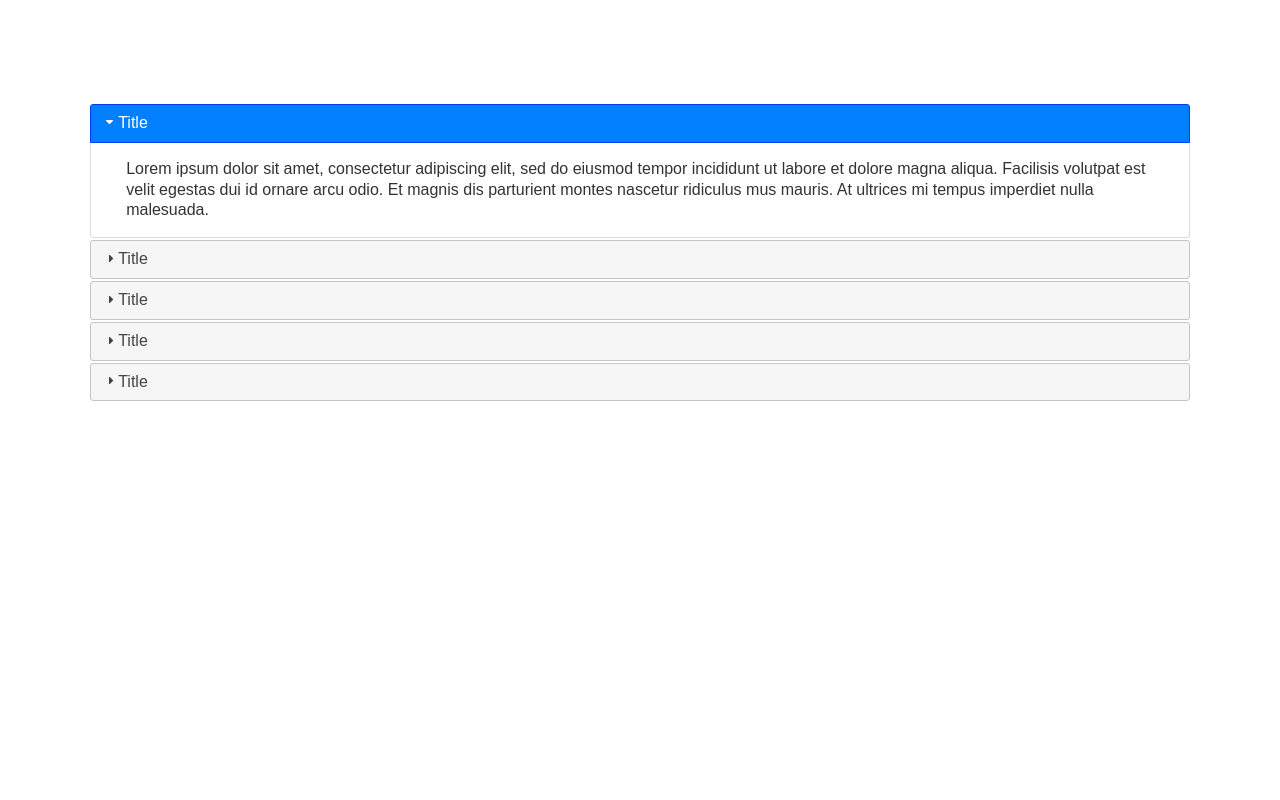
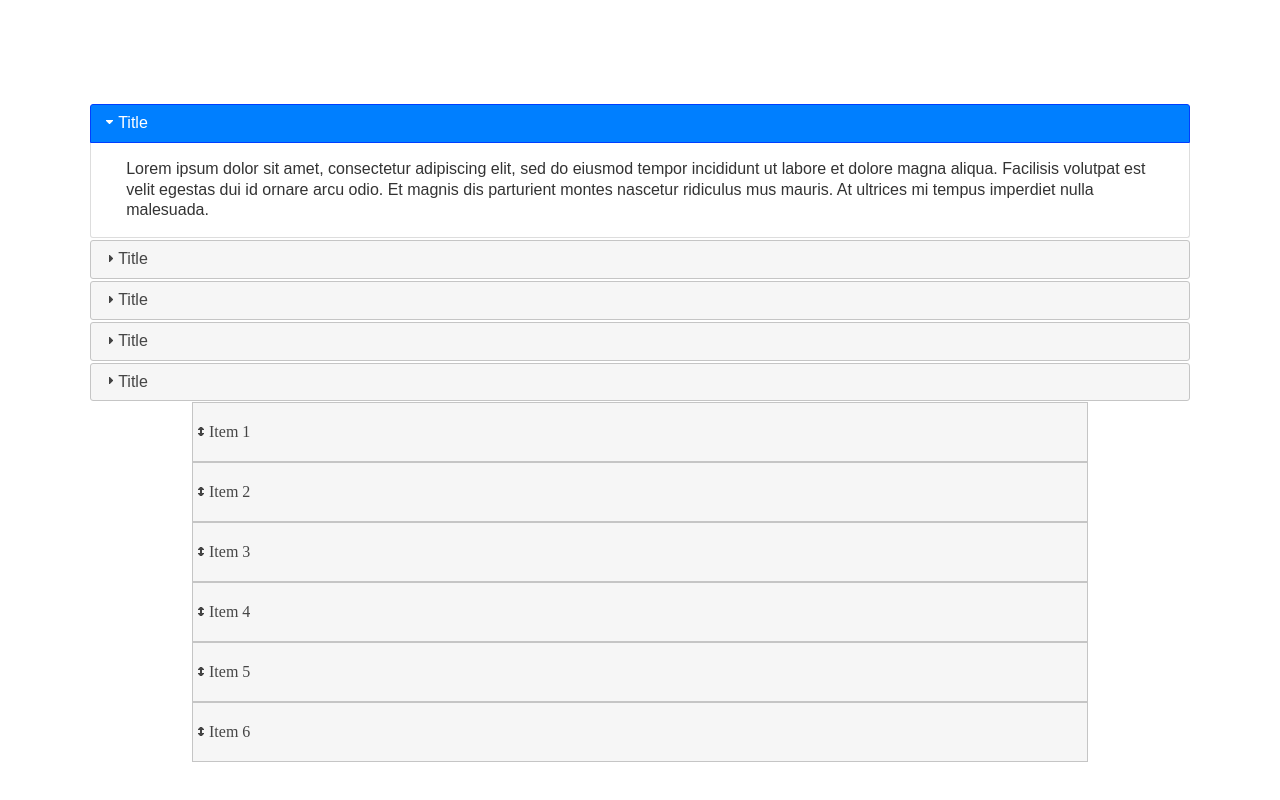
Before and after one commit to asbhogal/jQuery-Udemy-Course, a plain HTML site: page jquery-ui.html in a window 1280 px wide. Shown: the part 698-1498 px from the top of the page. Before the commit the page ends 1149 px from the top, so only its background shows below. Drawn offline with Linux system fonts and the light colour scheme.

Commit message:
added sortable

```diff
--- a/jquery-ui.html
+++ b/jquery-ui.html
@@ -62,5 +62,13 @@
             <h1>Title</h1>
             <div><p>Lorem ipsum dolor sit amet, consectetur adipiscing elit, sed do eiusmod tempor incididunt ut labore et dolore magna aliqua. Facilisis volutpat est velit egestas dui id ornare arcu odio. Et magnis dis parturient montes nascetur ridiculus mus mauris. At ultrices mi tempus imperdiet nulla malesuada. </p></div>
         </div>
+        <ul id="sortable-list">
+            <li class="ui-state-default"><span class="ui-icon ui-icon-arrowthick-2-n-s"></span>Item 1</li>
+            <li class="ui-state-default"><span class="ui-icon ui-icon-arrowthick-2-n-s"></span>Item 2</li>
+            <li class="ui-state-default"><span class="ui-icon ui-icon-arrowthick-2-n-s"></span>Item 3</li>
+            <li class="ui-state-default"><span class="ui-icon ui-icon-arrowthick-2-n-s"></span>Item 4</li>
+            <li class="ui-state-default"><span class="ui-icon ui-icon-arrowthick-2-n-s"></span>Item 5</li>
+            <li class="ui-state-default"><span class="ui-icon ui-icon-arrowthick-2-n-s"></span>Item 6</li>
+        </ul>
     </body>
 </html>
--- a/style.scss
+++ b/style.scss
@@ -121,3 +121,15 @@ body {
     padding-top: 800px;
     padding-bottom: 50px;
 }
+
+#sortable-list {
+    position: absolute;
+    padding-top: 1100px;
+    padding-bottom: 40px;
+    list-style-type: none;
+    width: 70%;
+    li {
+        padding: 20px 0;
+        cursor: pointer;
+    }
+}
```
Also changed, not shown: dist/style.css, jquery-ui-script.js, 1 other file.
